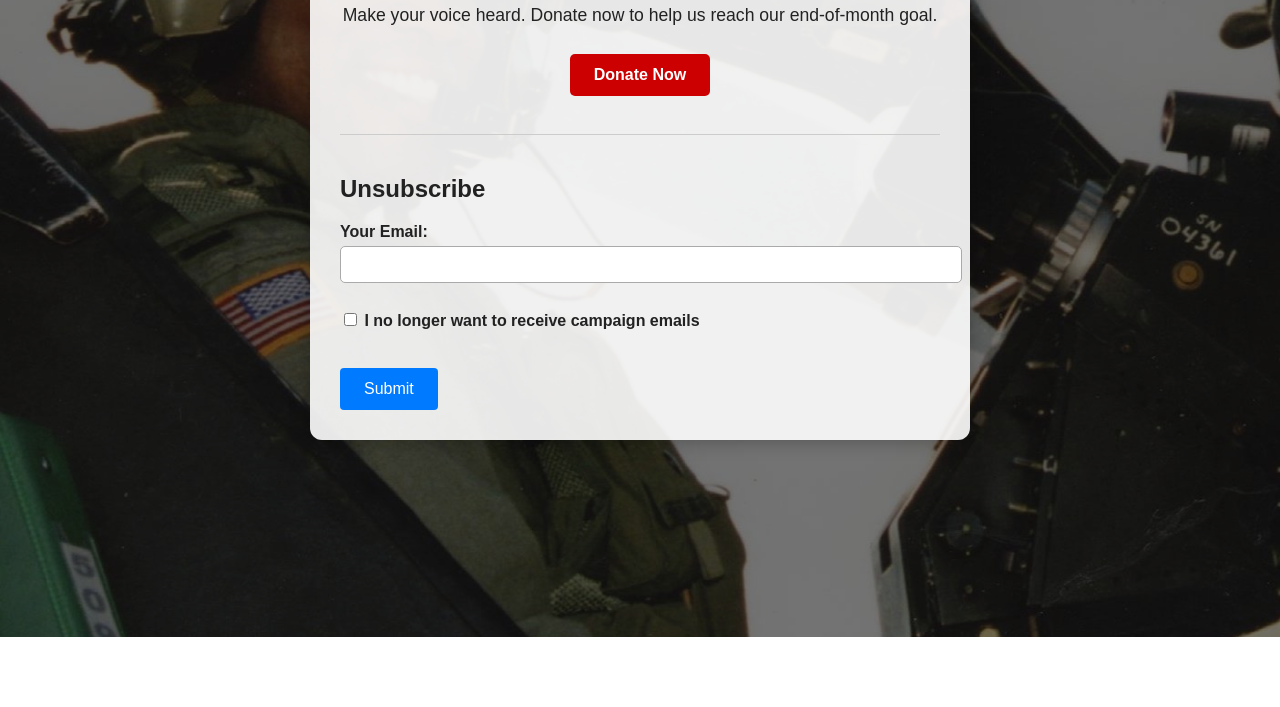
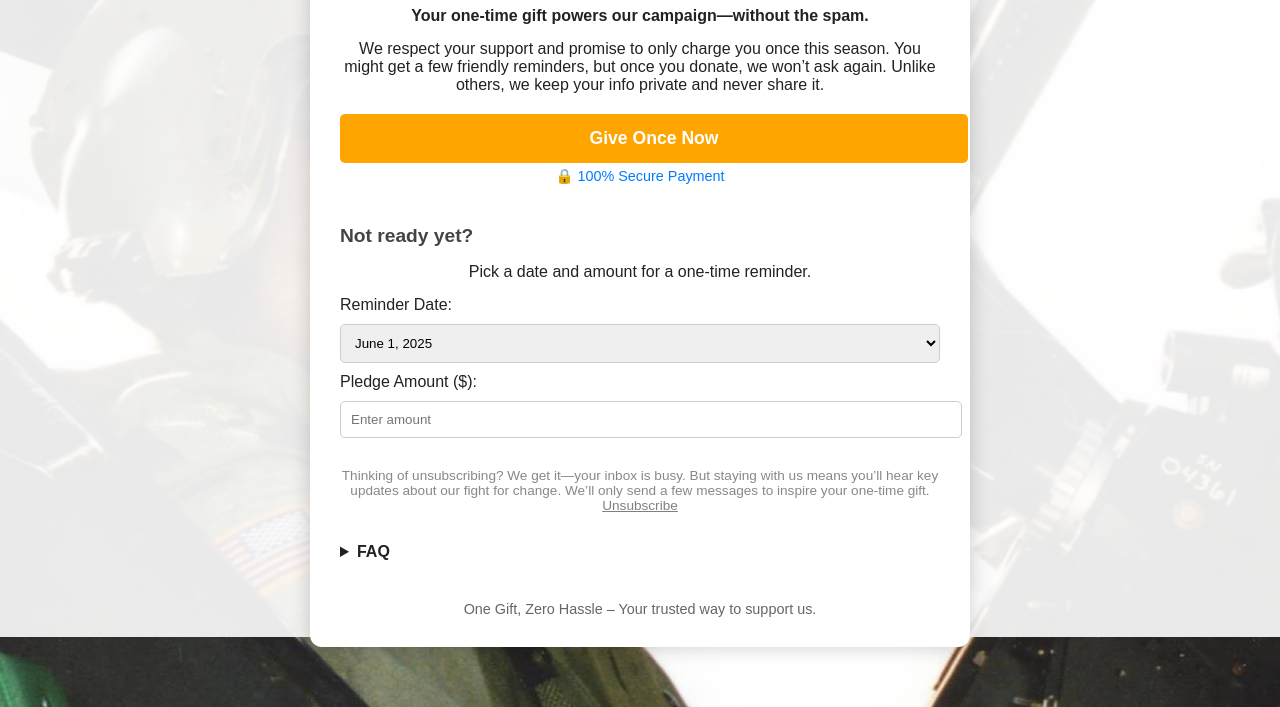
Before and after one commit to base19032/donation-page-JJ, a plain HTML site: page index.html in a window 1280 px wide. Shown: the part 163-870 px from the top of the page. Before the commit the page ends 800 px from the top, so only its background shows below. Drawn offline with Linux system fonts and the light colour scheme.

Commit message:
Update index.html

```diff
--- a/index.html
+++ b/index.html
@@ -2,7 +2,7 @@
 <html lang="en">
 <head>
   <meta charset="UTF-8" />
-  <meta name="viewport" content="width=device-width, initial-scale=1.0"/>
+  <meta name="viewport" content="width=device-width, initial-scale=1.0" />
   <title>Support Our Campaign</title>
   <style>
     body {
@@ -11,120 +11,160 @@
       padding: 0;
       background: url('488871628_2148561392272079_7745220468003235708_n.jpg') no-repeat center center fixed;
       background-size: cover;
-      color: #fff;
+      color: #222;
     }
 
     body::before {
       content: "";
       position: fixed;
       inset: 0;
-      background: rgba(0, 0, 0, 0.55); /* dark overlay for contrast */
+      background: rgba(255, 255, 255, 0.9);
       z-index: -1;
     }
 
     .container {
       max-width: 600px;
       margin: 60px auto;
-      background: rgba(255, 255, 255, 0.9);
+      background: white;
       padding: 30px;
       border-radius: 12px;
-      box-shadow: 0 0 20px rgba(0, 0, 0, 0.3);
-      color: #222;
+      box-shadow: 0 0 20px rgba(0, 0, 0, 0.2);
     }
 
     h1 {
+      font-size: 2rem;
+      font-weight: bold;
+      color: navy;
       text-align: center;
-      margin-bottom: 20px;
+    }
+
+    h2 {
+      font-size: 1.2rem;
+      margin-top: 40px;
+      color: #444;
     }
 
     p {
       text-align: center;
-      font-size: 1.1rem;
+      font-size: 1rem;
+      margin: 15px 0;
     }
 
-    .donate-buttons {
+    .donate-button {
+      display: block;
+      width: 100%;
       text-align: center;
-      margin: 20px 0;
+      background: orange;
+      color: white;
+      font-weight: bold;
+      padding: 14px;
+      font-size: 1.1rem;
+      border: none;
+      border-radius: 5px;
+      margin-top: 20px;
+      cursor: pointer;
+      text-decoration: none;
     }
 
-    .donate-buttons a {
-      display: inline-block;
-      margin: 8px;
-      padding: 12px 24px;
-      border-radius: 5px;
-      background: #cc0000;
-      color: white;
-      text-decoration: none;
-      font-weight: bold;
-      transition: background 0.2s ease;
+    .secure-text {
+      text-align: center;
+      font-size: 0.9rem;
+      color: #007bff;
+      margin-top: 5px;
     }
 
-    .donate-buttons a:hover {
-      background: #a50000;
+    .pledge-section label,
+    .pledge-section select,
+    .pledge-section input {
+      display: block;
+      width: 100%;
+      margin-top: 10px;
     }
 
-    form {
-      margin-top: 30px;
-      border-top: 1px solid #ccc;
-      padding-top: 20px;
+    .pledge-section input,
+    .pledge-section select {
+      padding: 10px;
+      border: 1px solid #ccc;
+      border-radius: 5px;
     }
 
-    label {
-      font-weight: bold;
-      display: block;
-      margin-top: 15px;
+    .unsubscribe-text {
+      font-size: 0.85rem;
+      text-align: center;
+      color: #888;
+      margin-top: 30px;
     }
 
-    input[type="email"] {
-      width: 100%;
-      padding: 10px;
-      margin-top: 5px;
-      border-radius: 5px;
-      border: 1px solid #aaa;
+    .unsubscribe-text a {
+      color: gray;
+      text-decoration: underline;
     }
 
-    input[type="checkbox"] {
-      margin-top: 15px;
+    details {
+      margin-top: 30px;
     }
 
-    button {
-      background: #007bff;
-      color: white;
-      border: none;
-      padding: 12px 24px;
-      font-size: 16px;
-      border-radius: 4px;
+    summary {
+      font-weight: bold;
       cursor: pointer;
-      margin-top: 20px;
     }
 
-    button:hover {
-      background: #0056b3;
+    footer {
+      margin-top: 40px;
+      text-align: center;
+      font-size: 0.9rem;
+      color: #666;
     }
   </style>
 </head>
 <body>
   <div class="container">
-    <h1>Support John James for MI</h1>
-    <p>Make your voice heard. Donate now to help us reach our end-of-month goal.</p>
+    <h1>Donate Once, Hassle-Free!</h1>
+    <p><strong>Your one-time gift powers our campaign—without the spam.</strong></p>
+    <p>
+      We respect your support and promise to only charge you once this season. You might get a few friendly reminders, but once you donate, we won’t ask again. Unlike others, we keep your info private and never share it.
+    </p>
+    <a class="donate-button" href="https://secure.winred.com/john-james-for-mi/may-eom-polling-ber">Give Once Now</a>
+    <p class="secure-text">
+      🔒 100% Secure Payment
+    </p>
 
-    <div class="donate-buttons">
-      <a href="https://secure.winred.com/john-james-for-mi/may-eom-polling-ber?amount=5&utm_source=prospecting&utm_term=BER_email&utm_medium=email&utm_campaign=JAMES_MAY_EOM_1_BER&recurring=true">Donate Now</a>
+    <div class="pledge-section">
+      <h2>Not ready yet?</h2>
+      <p>Pick a date and amount for a one-time reminder.</p>
+      <form>
+        <label for="pledge-date">Reminder Date:</label>
+        <select id="pledge-date">
+          <option value="2025-06-01">June 1, 2025</option>
+          <option value="2025-06-15">June 15, 2025</option>
+          <option value="2025-07-01">July 1, 2025</option>
+        </select>
+
+        <label for="pledge-amount">Pledge Amount ($):</label>
+        <input type="number" id="pledge-amount" placeholder="Enter amount">
+      </form>
     </div>
 
-    <!-- Unsubscribe form -->
-    <form action="https://script.google.com/macros/s/AKfycbys5cpo7SX5T5Ru0emmr9FN6iBv2RmL2ZRHDJM0LRNr3x2EqUS8MdXAztThWx_B7N0x/exec" method="GET">
-      <h2>Unsubscribe</h2>
-      <label for="email">Your Email:</label>
-      <input type="email" name="email" required>
+    <div class="unsubscribe-text">
+      Thinking of unsubscribing? We get it—your inbox is busy. But staying with us means you’ll hear key updates about our fight for change. We’ll only send a few messages to inspire your one-time gift. <br>
+      <a href="#">Unsubscribe</a>
+    </div>
 
-      <label>
-        <input type="checkbox" name="unsubscribe" value="true" required>
-        I no longer want to receive campaign emails
-      </label><br>
+    <details>
+      <summary>FAQ</summary>
+      <ul>
+        <li><strong>Why only one donation?</strong> We value your support and respect your inbox. You’ll only be charged once this season—no repeat asks.</li>
+        <li><strong>Will I get multiple messages?</strong> We may send a few gentle reminders to encourage your one-time gift, but once you donate, we won’t ask again this season.</li>
+        <li><strong>What’s the pledge reminder?</strong> Choose a date and amount for a single, friendly reminder about your one-time donation—no pressure, just a nudge.</li>
+        <li><strong>Is my information shared?</strong> Never. Your data stays secure with us and is never sold or shared with other vendors.</li>
+        <li><strong>Is my donation secure?</strong> Yes, we use top-tier encryption to protect your payment. Look for the lock icon at checkout.</li>
+        <li><strong>What if others contact me?</strong> We can’t control other vendors, but we pledge to keep your info private and only charge once.</li>
+      </ul>
+    </details>
 
-      <button type="submit">Submit</button>
-    </form>
+    <footer>
+      One Gift, Zero Hassle – Your trusted way to support us.
+    </footer>
   </div>
 </body>
 </html>
```
